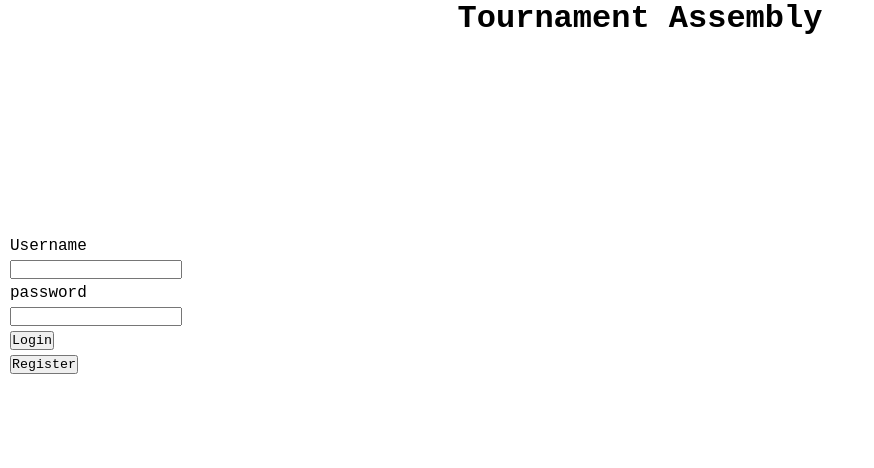
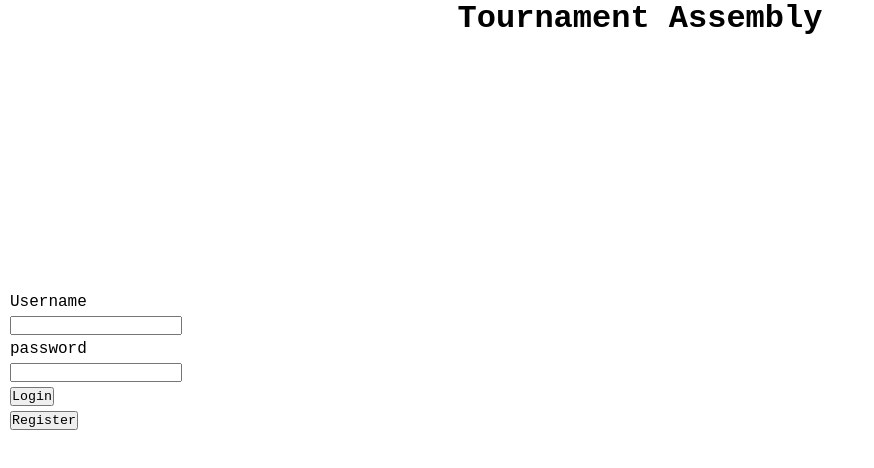
Before and after one commit to jamktiko/TournamentAssembly, an Angular app: page /login in a window 1280 px wide. Shown: the top 468 px of the page, without its empty margins (0-874 px from the left). Built offline with nearby package versions, Linux system fonts and the light colour scheme.

Commit message:
Parantelin alignment

```diff
--- a/src/app/login/login.component.css
+++ b/src/app/login/login.component.css
@@ -6,9 +6,12 @@
   align-items: flex-start;
   align-content: stretch;
   gap: 5px;
+  width: fit-content;
   max-width: 75%;
   margin-left: 10px;
-  margin-top: 200px;
+  margin-top: 20%;
+  height: fit-content;
+  max-height: 50%;
 }
 .flex-items {
   margin-left: 10px;
--- a/src/app/login/login.component.html
+++ b/src/app/login/login.component.html
@@ -1,3 +1,4 @@
+<body>
   <div class="flex-container">
     Username <input type="text" />
 
@@ -6,3 +7,4 @@
     <button>Login</button>
     <button>Register</button>
   </div>
+</body>
```
Lines whose indentation alone changed are shown as unchanged.
